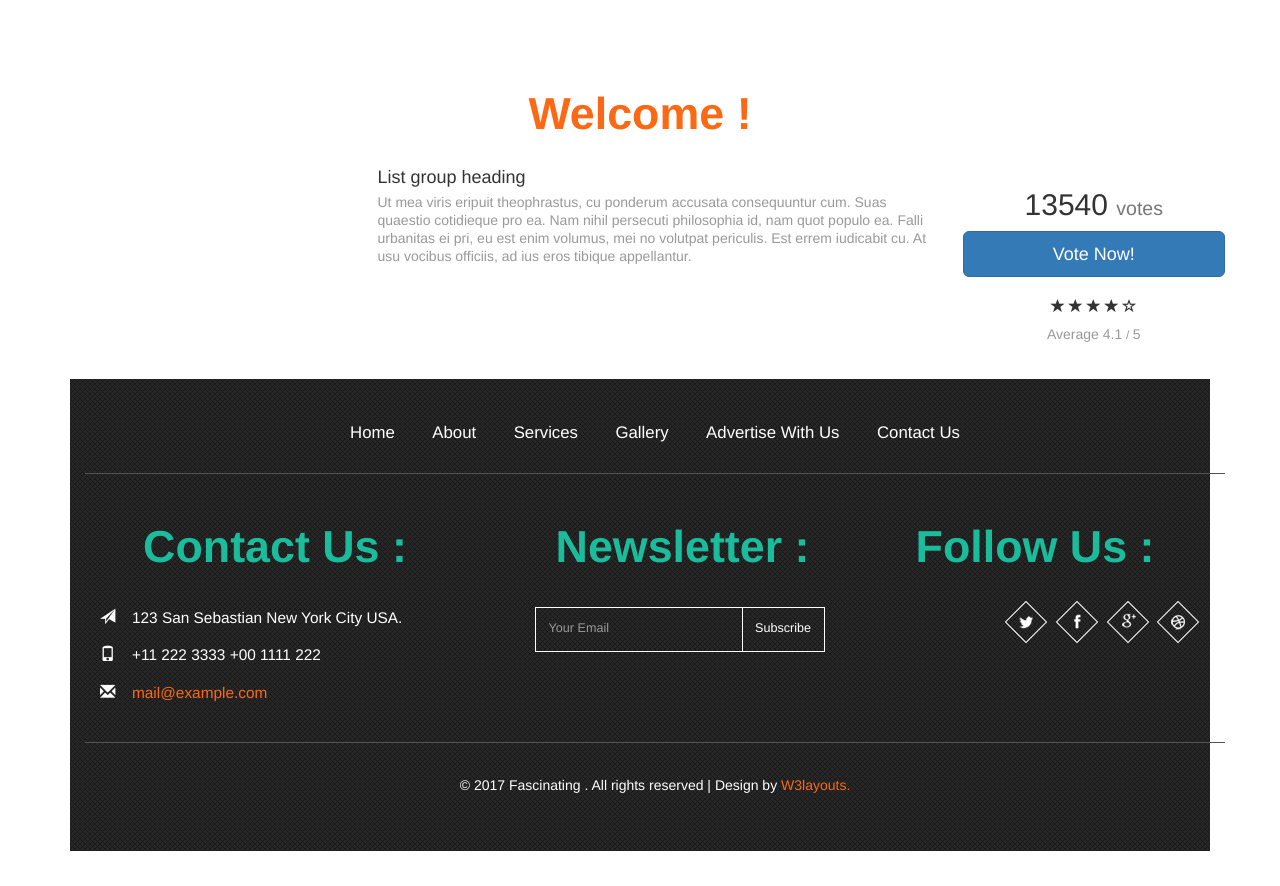
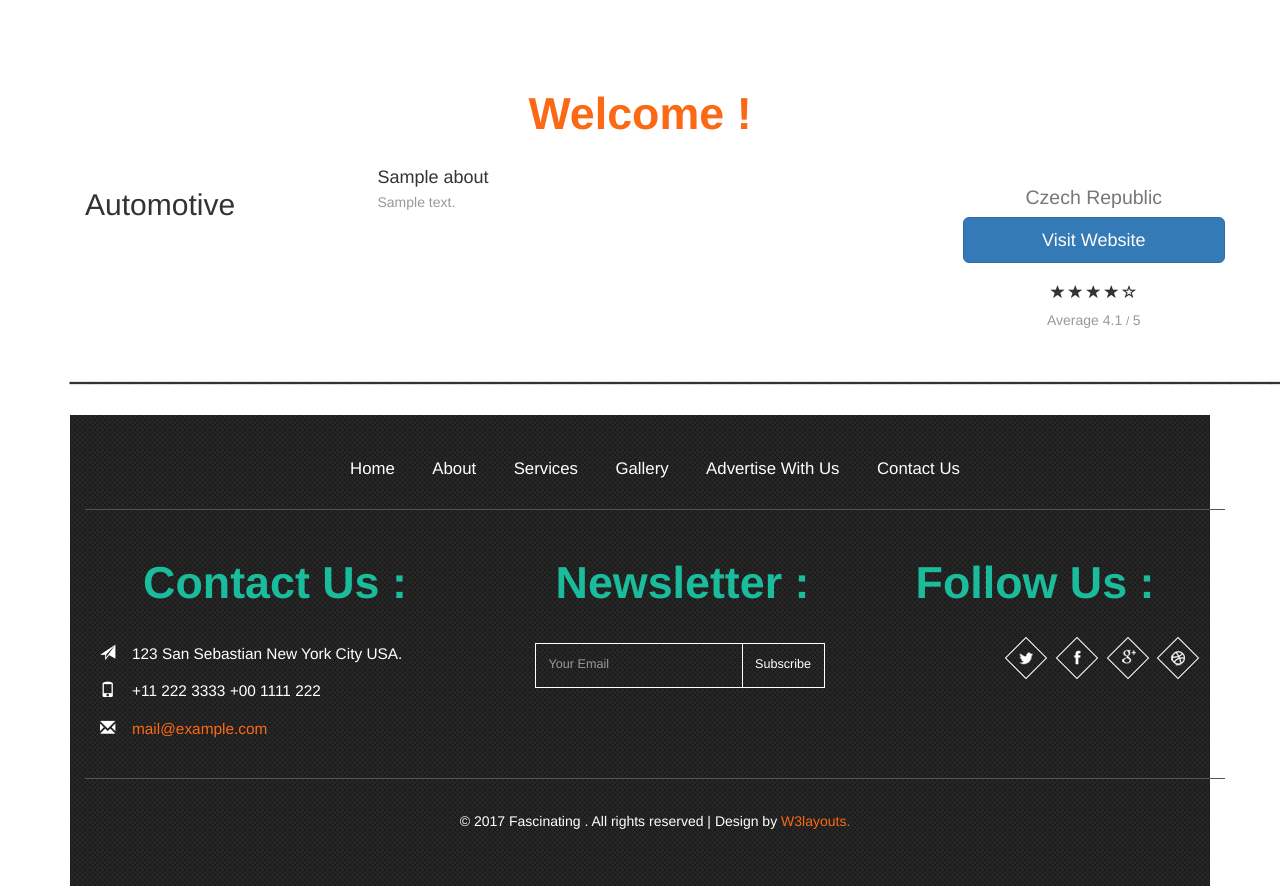
Before and after one commit to nass1/sobi-list, a Django app: page /bizlist/ in a window 1280 px wide; the page is wider, and only the part inside the window is pictured. Shown: the part 655-1541 px from the top of that part. Before the commit the page ends 1506 px from the top of that part, so only its background shows below. Run offline with Django 3.2, Linux system fonts and the light colour scheme; tables that the repository leaves empty hold one stand-in row (values such as "Sample post"); some libraries are stand-ins or nearby versions.

Commit message:
more to list

```diff
--- a/biz_list/views.py
+++ b/biz_list/views.py
@@ -21,9 +21,7 @@ class AboutCreate(CreateView):
     success_url = '/'
     fields = '__all__'
 
-@register.filter
-def get_item(dictionary, key):
-    return dictionary.get(key)
+
 
 
 class AboutListView(ListView):
@@ -33,6 +31,7 @@ class AboutListView(ListView):
 
 
 
+
 class BizDetailView(DetailView):
     context_object_name = 'biz_details'
     # 'models' is used to connect to databse
--- a/templates/biz_list/about_list.html
+++ b/templates/biz_list/about_list.html
@@ -12,21 +12,20 @@
                 <div class="media col-md-3">
                     <figure class="pull-left">
                         <h2>
-							{% for key, value in biz_cat.items %}
-                            {{key}}
-							{% endfor %}
+
+						{{i.category}}
+
                         </h2>
                     </figure>
                 </div>
                 <div class="col-md-6">
-                    <h4 class="list-group-item-heading"> List group heading </h4>
-                    <p class="list-group-item-text"> Ut mea viris eripuit theophrastus, cu ponderum accusata consequuntur cum. Suas quaestio cotidieque pro ea. Nam nihil persecuti philosophia id, nam quot populo ea.
-                        Falli urbanitas ei pri, eu est enim volumus, mei no volutpat periculis. Est errem iudicabit cu. At usu vocibus officiis, ad ius eros tibique appellantur.
+                    <h4 class="list-group-item-heading"> {{i.name}} </h4>
+                    <p class="list-group-item-text"> {{i.description}}
                     </p>
                 </div>
                 <div class="col-md-3 text-center">
-                    <h2> 13540 <small> votes </small></h2>
-                    <button type="button" class="btn btn-primary btn-lg btn-block">Vote Now!</button>
+                    <h2> <small> {{i.country.name}} </small></h2>
+                    <a href="{{i.website}}" target="_blank"><button type="button" class="btn btn-primary btn-lg btn-block" >Visit Website</button></a>
                     <div class="stars">
                         <span class="glyphicon glyphicon-star"></span>
                         <span class="glyphicon glyphicon-star"></span>
@@ -36,7 +35,7 @@
                     </div>
                     <p> Average 4.1 <small> / </small> 5 </p>
                 </div>
-
+<h1>____________________________________________________________________________________________</h1>
         {% endfor %}
         </div>
 
```
